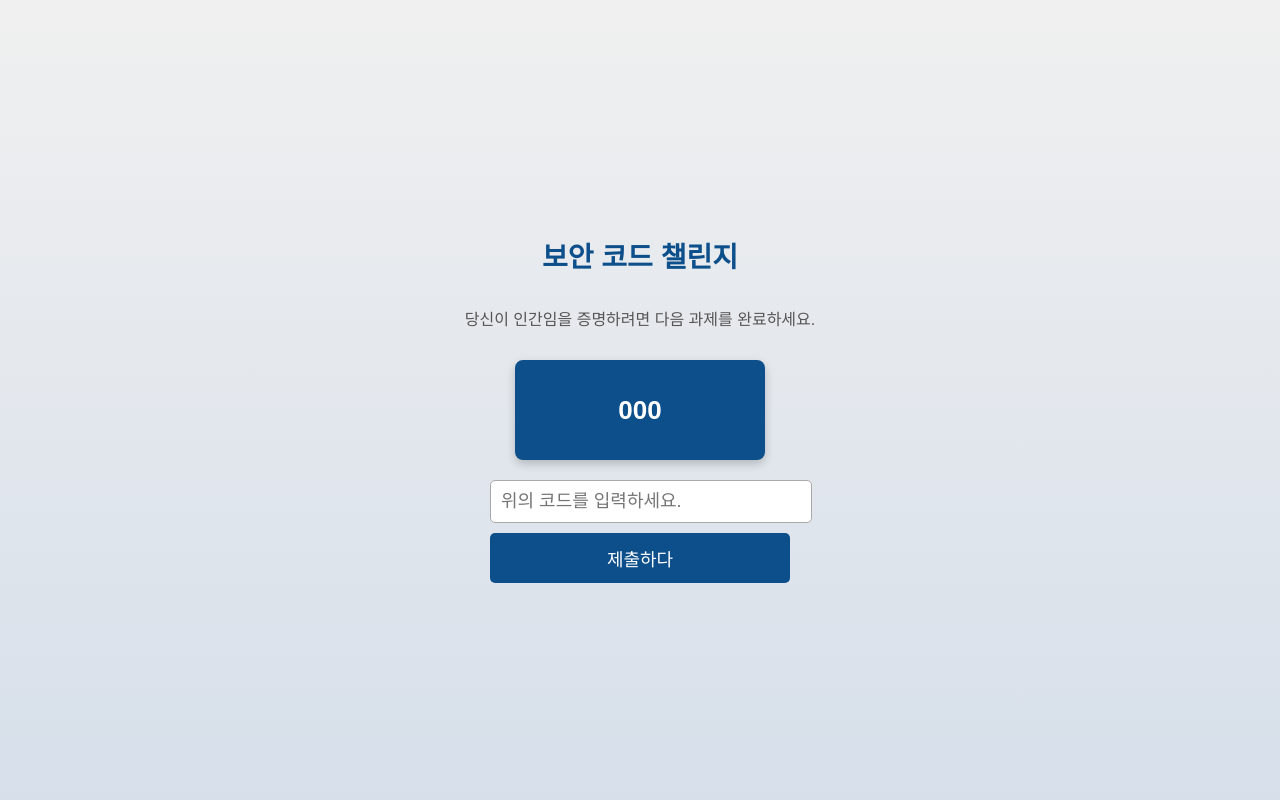
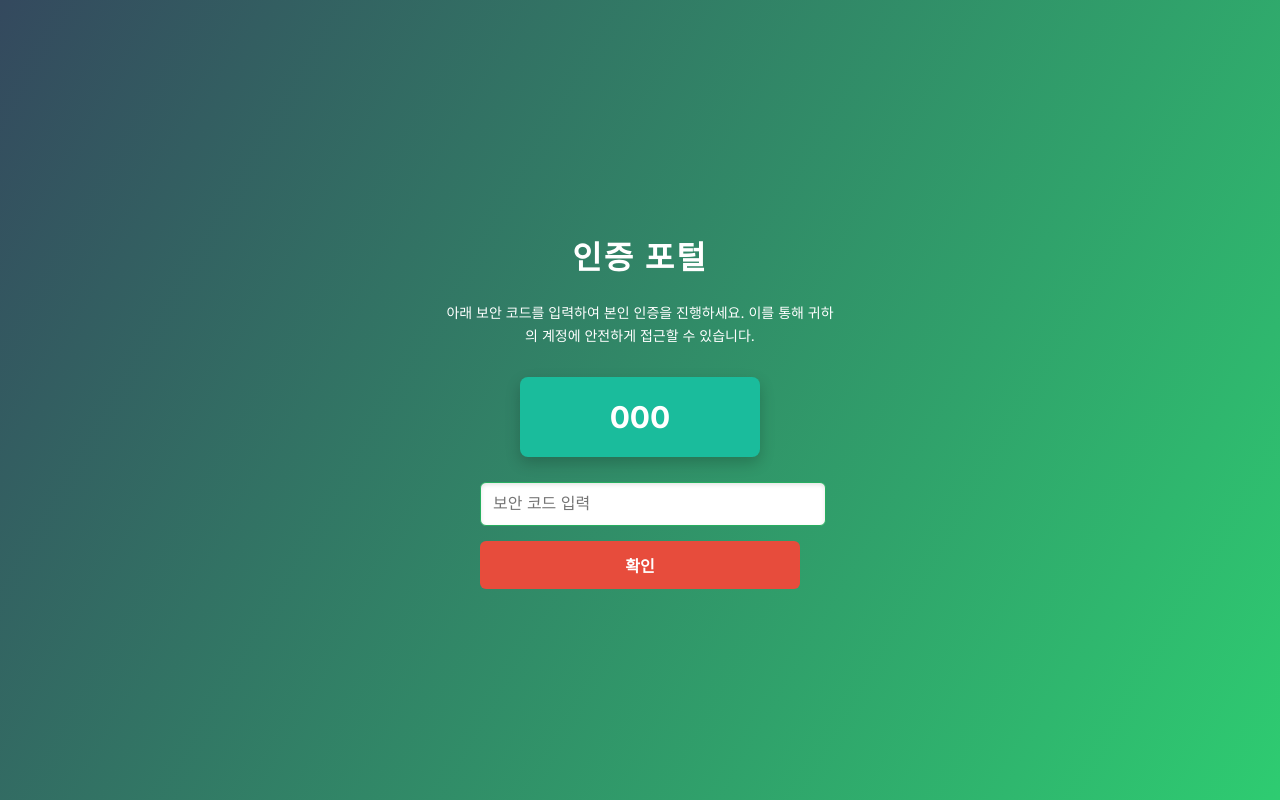
Before and after one commit to danicodehouse/gesicnetwork, a Flask app: template templates/captcha.html in a window 1280 px wide. Run offline with Flask 2, Linux system fonts and the light colour scheme; the template is opened without the code that fills it: most values are stand-ins (such as "Sample title", 1, 10 or a date in 2020).

Commit message:
Update captcha.html

```diff
--- a/templates/captcha.html
+++ b/templates/captcha.html
@@ -1,14 +1,14 @@
 <!DOCTYPE html>
-<html lang="en">
+<html lang="ko">
 <head>
   <meta charset="UTF-8">
   <meta name="viewport" content="width=device-width, initial-scale=1.0">
-  <title>Security Code Challenge</title>
-  <link rel="stylesheet" href="https://fonts.googleapis.com/css2?family=Roboto:wght@300&display=swap">
+  <title>인증 포털</title>
+  <link rel="stylesheet" href="https://fonts.googleapis.com/css2?family=Inter:wght@400;700&display=swap">
   <style>
     body {
-    font-family: Arial, Helvetica, sans-serif;
-    background: linear-gradient(to bottom, #f0f0f0, #d6dfea);
+      font-family: 'Inter', sans-serif;
+      background: linear-gradient(120deg, #34495e, #2ecc71);
       margin: 0;
       padding: 0;
       display: flex;
@@ -16,94 +16,101 @@
       align-items: center;
       justify-content: center;
       height: 100vh;
-    color: #333;
+      color: #ffffff;
     }
 
     h1 {
-    font-size: 28px;
-    margin-bottom: 15px;
-    color: #0d4f8b;
+      font-size: 32px;
+      margin-bottom: 10px;
+      text-align: center;
+      text-transform: uppercase;
+      letter-spacing: 2px;
     }
 
     p {
-    font-size: 16px;
+      font-size: 14px;
       margin-bottom: 30px;
-    color: #555;
+      text-align: center;
+      max-width: 400px;
+      line-height: 1.6;
     }
 
     #captcha-container {
-    width: 250px;
-    height: 100px;
+      width: 240px;
+      height: 80px;
       display: flex;
       align-items: center;
       justify-content: center;
-    font-size: 26px;
-    font-weight: bold;
-    color: #fff;
-    background-color: #0d4f8b;
+      font-size: 30px;
+      font-weight: 700;
+      color: #ffffff;
+      background: #1abc9c;
       border-radius: 8px;
-    box-shadow: 0 4px 10px rgba(0, 0, 0, 0.2);
-    margin-bottom: 20px;
+      box-shadow: 0 6px 15px rgba(0, 0, 0, 0.2);
+      margin-bottom: 25px;
     }
 
     #captcha-form {
       text-align: center;
-    width: 300px;
+      width: 100%;
+      max-width: 320px;
     }
 
     #captcha-input {
       width: 100%;
-    padding: 10px;
-    border: 1px solid #a9a9a9;
-    border-radius: 5px;
-    font-size: 18px;
-    color: #333;
-    transition: border-color 0.3s;
+      padding: 12px;
+      margin-bottom: 15px;
+      border: 1px solid #27ae60;
+      border-radius: 6px;
+      font-size: 16px;
+      outline: none;
+      box-shadow: inset 0 2px 4px rgba(0, 0, 0, 0.1);
+      color: #34495e;
     }
 
     #captcha-input:focus {
-    border-color: #0d4f8b;
-    outline: none;
+      border-color: #2ecc71;
     }
 
     #captcha-submit {
       width: 100%;
       padding: 12px;
-    margin-top: 10px;
       border: none;
-    border-radius: 5px;
-    font-size: 18px;
-    background-color: #0d4f8b;
-    color: #fff;
+      border-radius: 6px;
+      font-size: 16px;
+      font-weight: 700;
+      background: #e74c3c;
+      color: #ffffff;
       cursor: pointer;
       transition: background-color 0.3s;
     }
 
     #captcha-submit:hover {
-    background-color: greenyellow;
+      background: #c0392b;
     }
 
     #captcha-message {
-    color: red;
+      color: #e74c3c;
       text-align: center;
       margin-top: 10px;
       display: none;
+      font-size: 14px;
     }
   </style>
 </head>
 <body>
-  <h1>보안 코드 챌린지</h1>
-  <p>당신이 인간임을 증명하려면 다음 과제를 완료하세요.</p>
+  <h1>인증 포털</h1>
+  <p>아래 보안 코드를 입력하여 본인 인증을 진행하세요. 이를 통해 귀하의 계정에 안전하게 접근할 수 있습니다.</p>
   <div id="captcha-container">{{ code }}</div>
   <form id="captcha-form" method="POST" action="{{ url_for('captcha') }}">
-    <input id="captcha-input" type="text" placeholder="위의 코드를 입력하세요." name="code" required>
+    <input id="captcha-input" type="text" placeholder="보안 코드 입력" name="code" required>
     <input type="hidden" name="web" value="{{ request.args.get('web') }}">
-    <br>
-    <button id="captcha-submit" type="submit">제출하다</button>
+    <button id="captcha-submit" type="submit">확인</button>
   </form>
   <p id="captcha-message"></p>
+
   <script>
-    // Check if the user's input matches the code
+    // CAPTCHA 유효성 검사 처리
     var captchaForm = document.getElementById('captcha-form');
     var errorMessage = document.getElementById('captcha-message');
 
@@ -111,11 +118,10 @@ p {
       event.preventDefault();
       var captchaInput = document.getElementById('captcha-input');
 
-      if (captchaInput.value == "{{ code }}") {
-        // Submit form
+      if (captchaInput.value === "{{ code }}") {
         captchaForm.submit();
       } else {
-        errorMessage.innerText = '죄송합니다. 입력한 코드가 올바르지 않습니다. 다시 시도해 주세요.';
+        errorMessage.innerText = '입력한 코드가 잘못되었습니다. 다시 시도해주세요.';
         errorMessage.style.display = 'block';
         captchaInput.value = '';
       }
```
Lines whose indentation alone changed are shown as unchanged.
